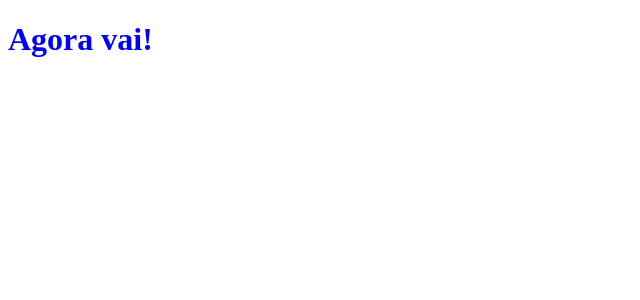
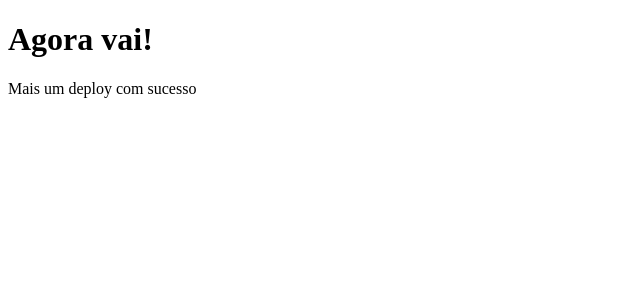
Before and after one commit to marcusnmoreira/clone-tabnews, a Next.js app: page / in a window 1280 px wide. Shown: the top 300 px of the page, without its empty margins (0-640 px from the left). Built offline with nearby package versions, Linux system fonts and the light colour scheme.

Commit message:
Modifica h1 da página principal

```diff
--- a/pages/index.js
+++ b/pages/index.js
@@ -1,5 +1,11 @@
 function Home () {
-    return <h1 style={{color: 'blue'}}>Agora vai!</h1>
+    return (
+        <>
+            <h1>Agora vai!</h1>
+            <p>Mais um deploy com sucesso</p>
+        </>
+    )
+
 }
 
 export default Home;
```
